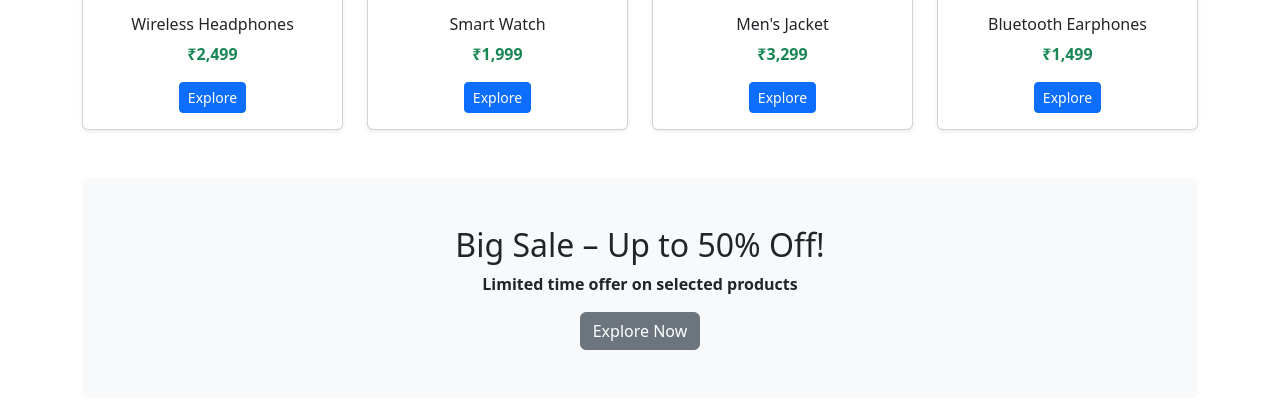
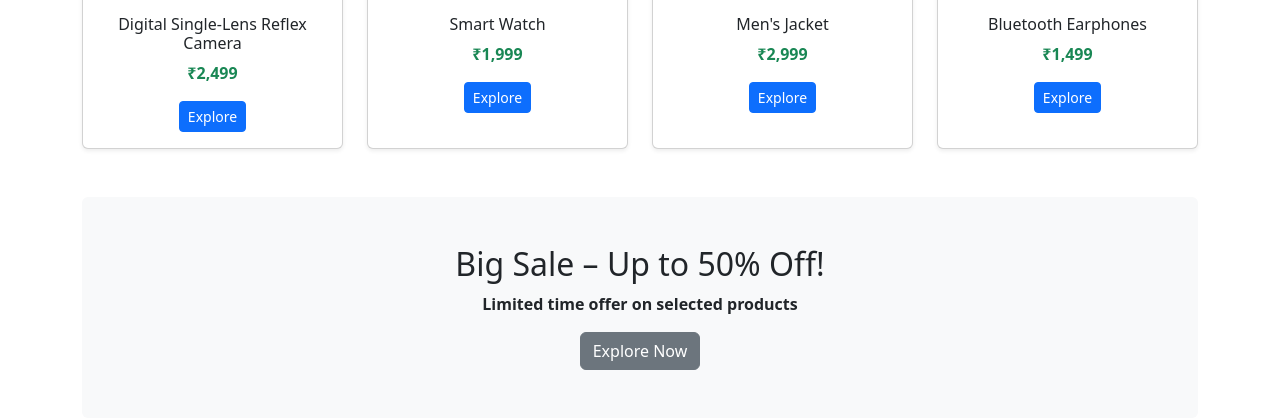
Before and after one commit to Kritikaraturi/E-Commerce, a Django app: page /home/ in a window 1280 px wide. Shown: the part 1397-1817 px from the top of the page. Run offline with Django 5.2, Linux system fonts and the light colour scheme.

Commit message:
add the new update

```diff
--- a/ecom_app/templates/ecom_app/home.html
+++ b/ecom_app/templates/ecom_app/home.html
@@ -56,9 +56,9 @@
 
         <div class="col-md-3">
             <div class="card h-100 shadow-sm">
-                <img src="{% static 'main/products/headphone.webp' %}" class="card-img-top" alt="Product" style = "height: 260px;  object-fit: cover;">
+                <img src="{% static 'main/products/nikon.webp' %}" class="card-img-top" alt="Product" style = "height: 260px;  object-fit: cover;">
                 <div class="card-body text-center">
-                    <h6 class="card-title">Wireless Headphones</h6>
+                    <h6 class="card-title">Digital Single-Lens Reflex Camera</h6>
                     <p class="fw-bold text-success">₹2,499</p>
                     <a href="{% url 'product_detail' 1 %}" class="btn btn-sm btn-primary">Explore</a>
                 </div>
@@ -81,7 +81,7 @@
                 <img src="{% static 'main/products/jacket.jpg' %}" class="card-img-top" alt="Product" style = "height: 260px;  object-fit: cover;">
                 <div class="card-body text-center">
                     <h6 class="card-title">Men's Jacket</h6>
-                    <p class="fw-bold text-success">₹3,299</p>
+                    <p class="fw-bold text-success">₹2,999</p>
                     <a href="{% url 'product_detail' 3 %}" class="btn btn-sm btn-primary">Explore</a>
                 </div>
             </div>
--- a/ecom_app/views.py
+++ b/ecom_app/views.py
@@ -128,14 +128,14 @@ def profile(request):
     if request.method == "POST":
         form = CustomerProfileForm(request.POST, request.FILES, instance=profile)
 
-        print("POST HIT ✅")
+        print("POST HIT ")
 
         if form.is_valid():
             data = form.save(commit=False)
             data.user = request.user
             data.save()
 
-            print("DATA SAVED ✅")
+            print("DATA SAVED ")
 
             return redirect("profile2")   # ✔ correct
 
@@ -283,7 +283,7 @@ def payment_success(request):
                 quantity=item.quantity
             )
 
-        # 🧹 cart clear
+        #  cart clear
         cart_items.delete()
 
     return render(request, "ecom_app/order_success.html")
@@ -368,8 +368,6 @@ class OrderPlacedViewSet(viewsets.ModelViewSet):
     serializer_class = OrderPlacedSerializer
 
 
-
-
 class UserAdminViewSet(viewsets.ModelViewSet):
     queryset = User.objects.all()
     serializer_class = UserSerializer
--- a/ecom_project/settings.py
+++ b/ecom_project/settings.py
@@ -25,12 +25,12 @@ SECRET_KEY = 'django-insecure-^(vhs8)y(9w+j2s6#@xjj!&nuwnyp5v*jg!krnb8n@me&h#jf7
 # SECURITY WARNING: don't run with debug turned on in production!
 DEBUG = True
 
-ALLOWED_HOSTS = ['kritikaraturi.pythonanywhere.com']
+# ALLOWED_HOSTS = ['kritikaraturi.pythonanywhere.com']
 
 # For local development
 # DEBUG = True
 
-# ALLOWED_HOSTS = []
+ALLOWED_HOSTS = []
 
 STATIC_URL = '/static/'
 STATIC_ROOT = '/home/kritikaraturi/E-Commerce/staticfiles'
```
Also changed, not shown: db.sqlite3, media/productimg/jacket.jpg (deleted).
